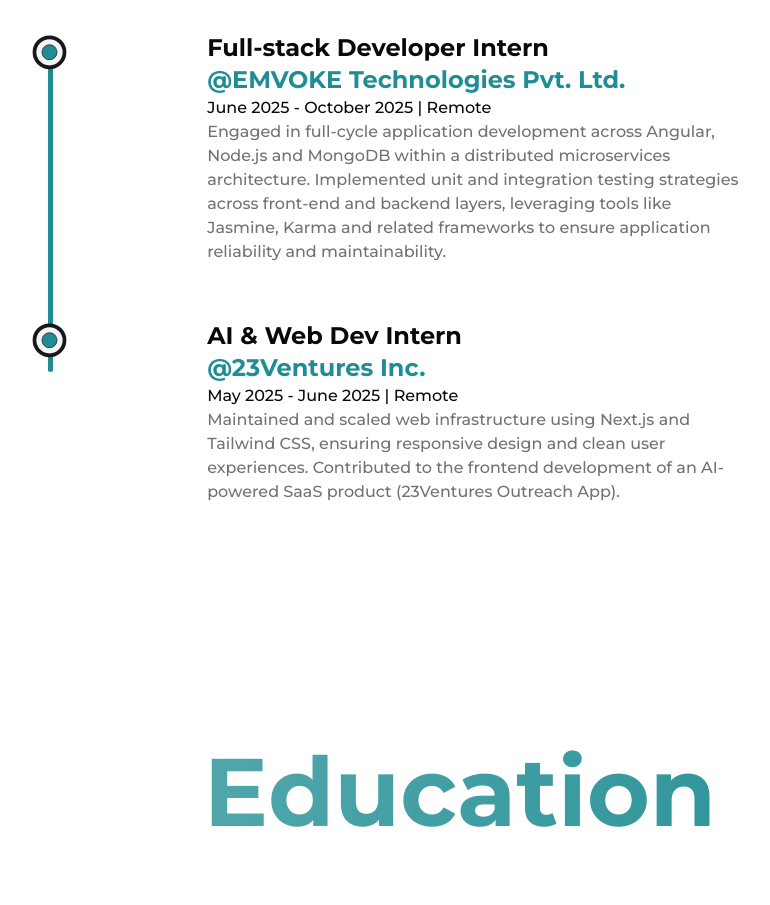
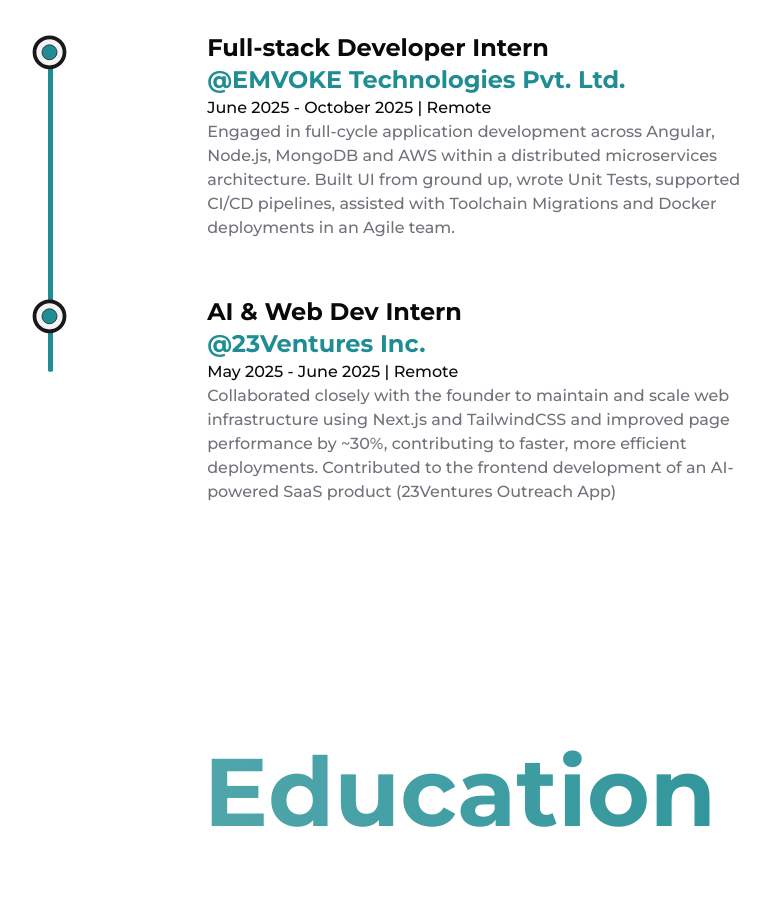
Before and after one commit to sanskriti2004/portfolio, a Next.js app: page /about in a window 1280 px wide. Shown: the part 1160-2065 px from the top of the page, without its empty margins (180-950 px from the left). Built offline with nearby package versions, Linux system fonts and the light colour scheme.

Commit message:
update experience

```diff
--- a/src/data/experience.ts
+++ b/src/data/experience.ts
@@ -10,7 +10,7 @@
     date: "June 2025 - October 2025",
     location: "Remote",
     description:
-      "Engaged in full-cycle application development across Angular, Node.js and MongoDB within a distributed microservices architecture. Implemented unit and integration testing strategies across front-end and backend layers, leveraging tools like Jasmine, Karma and related frameworks to ensure application reliability and maintainability.",
+      "Engaged in full-cycle application development across Angular, Node.js, MongoDB and AWS within a distributed microservices architecture. Built UI from ground up, wrote Unit Tests, supported CI/CD pipelines, assisted with Toolchain Migrations and Docker deployments in an Agile team.",
   },
   {
     title: "AI & Web Dev Intern",
@@ -21,6 +21,6 @@
     date: "May 2025 - June 2025",
     location: "Remote",
     description:
-      "Maintained and scaled web infrastructure using Next.js and Tailwind CSS, ensuring responsive design and clean user experiences. Contributed to the frontend development of an AI-powered SaaS product (23Ventures Outreach App).",
+      "Collaborated closely with the founder to maintain and scale web infrastructure using Next.js and TailwindCSS and improved page performance by ~30%, contributing to faster, more efficient deployments. Contributed to the frontend development of an AI-powered SaaS product (23Ventures Outreach App)",
   },
 ];
```
